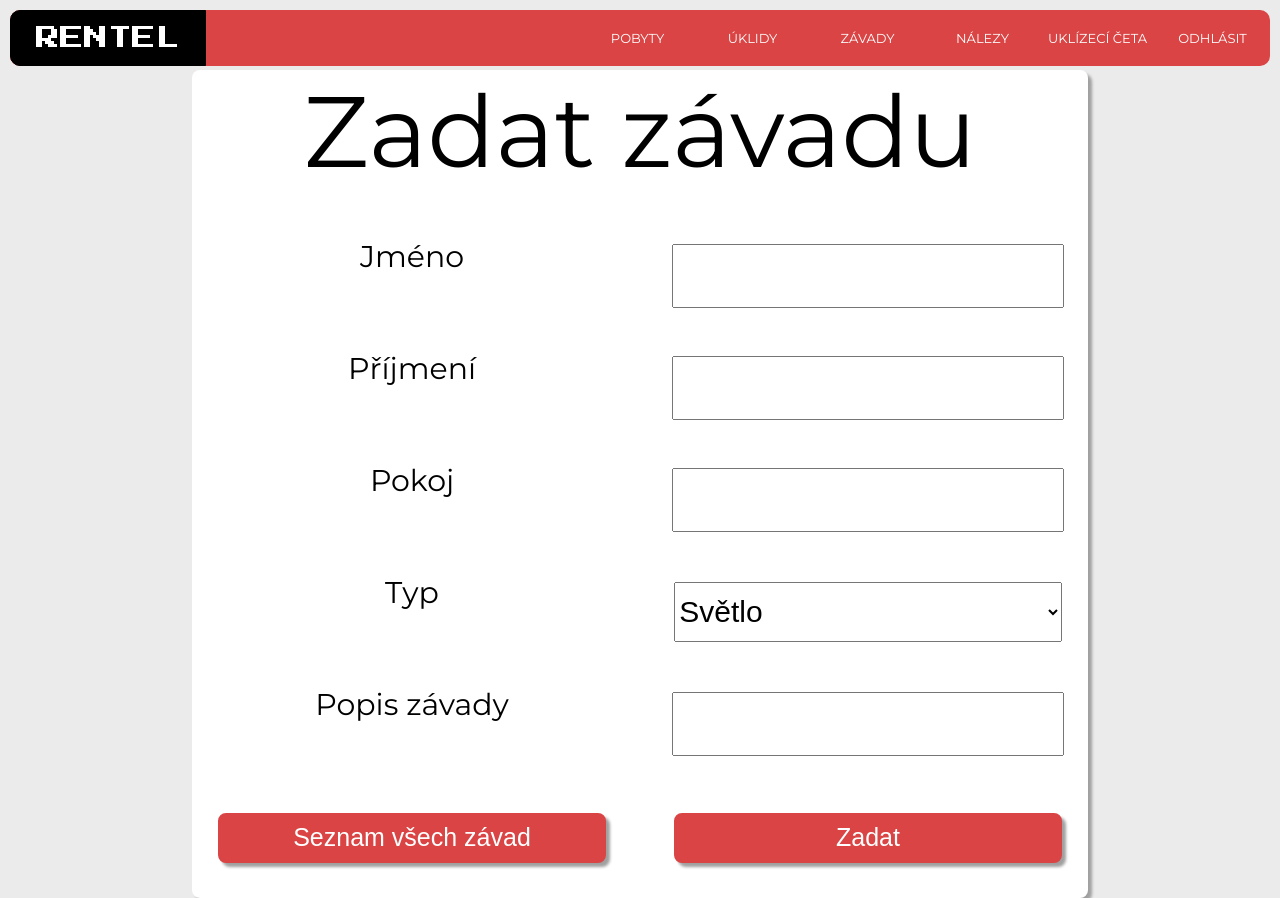
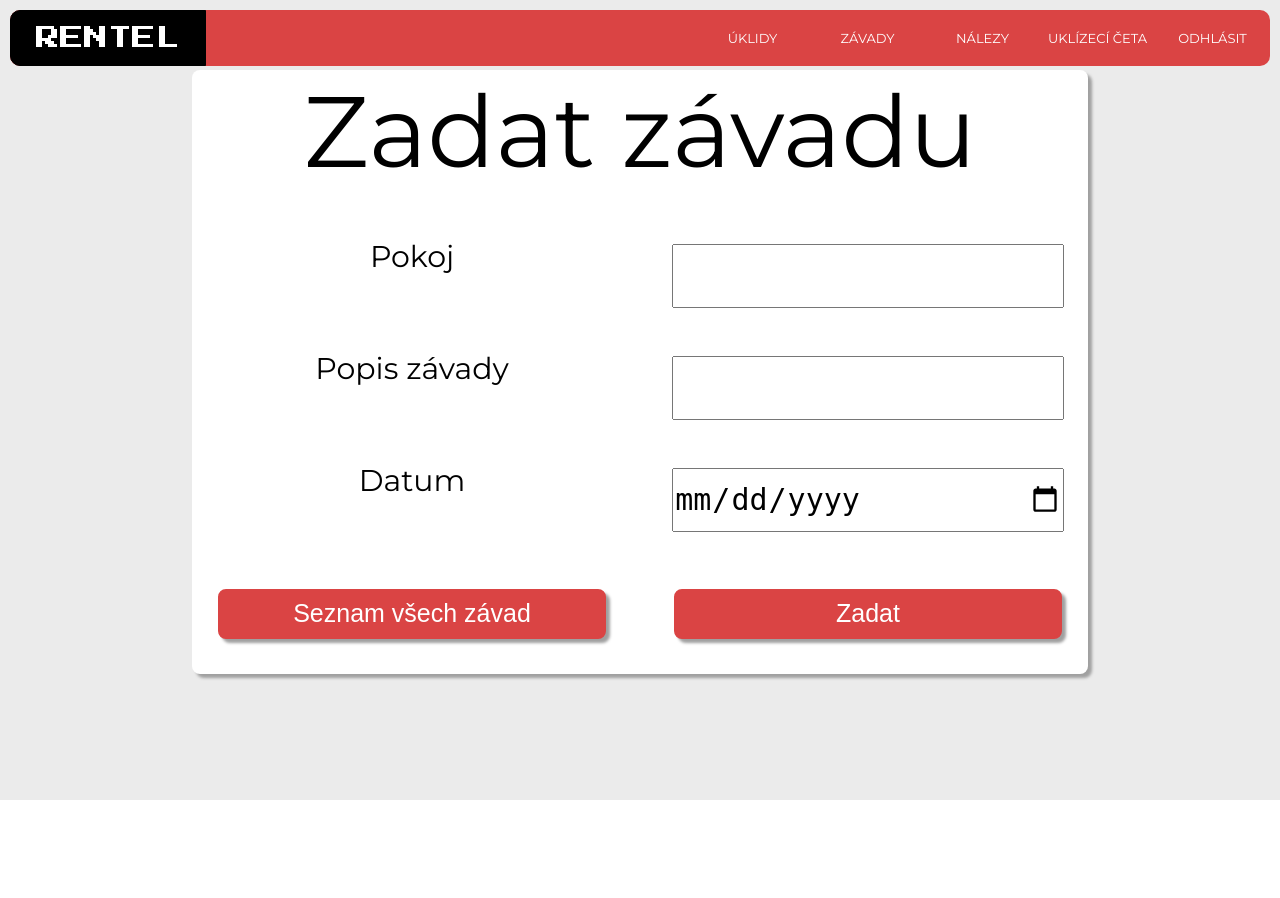
Before and after one commit to dp9898cz/ITU-project-2020, a Flask app: page /zadat_zavadu in a window 1280 px wide. After the commit the page ends 800 px from the top, so only its background shows below. Run offline with Flask 2, Linux system fonts and the light colour scheme.

Commit message:
delete and edits

```diff
--- a/web_app/routes.py
+++ b/web_app/routes.py
@@ -24,6 +24,10 @@ def zadat_zavadu():
 @routes.route('/pobyty', methods=['GET'])
 def pobyty():
     return render_template('pobyty.html')
+
+@routes.route('/uklizeci', methods=['GET'])
+def zadat_uklizeci():
+    return render_template('zadat_uklizeci.html')
 
 @routes.route('/uklizeci', methods=['GET'])
 def uklizeci():
--- a/web_app/static/css/style.css
+++ b/web_app/static/css/style.css
@@ -394,16 +394,18 @@ h3 {
     border-radius: 10px;
 }
 
-.content table th{
+.content table th {
     padding: 12px;
     border-bottom: 1px solid #ddd;
     text-align: center;
 }
-.content table td{
+
+.content table td {
     padding: 12px;
     text-align: center;
     background-color: #000;
 }
+
 .content table tr {
     transition: all .2s ease-in;
     cursor: pointer;
--- a/web_app/templates/base.html
+++ b/web_app/templates/base.html
@@ -25,14 +25,6 @@
             <a href="{{ url_for('routes.main') }}" class="main-icon">Rentel</a>
             <ul>
                 <li>
-                    <a class="level" href="{{ url_for('routes.pobyty') }}">Pobyty</a>
-                    <ul>
-                        <li><a href="{{ url_for('routes.zadat_pobyt') }}">Zadat pobyt</a></li>
-                        <li><a href="{{ url_for('routes.pobyty') }}">Seznam pobytů</a></li>
-
-                    </ul>
-                </li>
-                <li>
                     <a class="level" href="{{ url_for('routes.uklidy') }}">Úklidy</a>
                     <ul>
                         <li><a href="{{ url_for('routes.zadat_uklid') }}">Zadat úklid</a></li>
@@ -58,7 +50,7 @@
                 <li>
                     <a class="level" href="{{ url_for('routes.uklizeci') }}">Uklízecí četa</a>
                     <ul>
-                        <li><a href="{{ url_for('routes.uklizeci') }}">Přidat uklízeče</a></li>
+                        <li><a href="{{ url_for('routes.zadat_uklizeci') }}">Přidat uklízeče</a></li>
                         <li><a href="{{ url_for('routes.uklizeci') }}">Uklízecí četa</a></li>
                     </ul>
                 </li>
--- a/web_app/templates/zadat_zavadu.html
+++ b/web_app/templates/zadat_zavadu.html
@@ -2,34 +2,18 @@
 <div class="content">
     <h1>Zadat závadu</h1>
     <div class="form-content">
-
-
-
-        <div class="grid">
-            <h2>Jméno</h2>
-        </div>
-        <div class="grid"><input type="text"></div>
-        <div class="grid">
-            <h2>Příjmení</h2>
-        </div>
-        <div class="grid"><input type="text"></div>
         <div class="grid">
             <h2>Pokoj</h2>
         </div>
         <div class="grid"><input type="number"></div>
         <div class="grid">
-            <h2>Typ</h2>
-        </div>
-        <div class="grid"><select name="type">
-            <option value="1" selected>Světlo</option>
-            <option value="2">Topení</option>
-            <option value="3">Koupelna</option>
-            <option value="4">Nábytek</option>
-        </select></div>
-        <div class="grid">
             <h2>Popis závady</h2>
         </div>
         <div class="grid"><input type="text"></div>
+        <div class="grid">
+            <h2>Datum</h2>
+        </div>
+        <div class="grid"> <input type="date"></div>
         <div class="grid"><input type="submit" value="Seznam všech závad"></div>
         <div class="grid"><input type="submit" value="Zadat"></div>
     </div>
```
Also changed, not shown: web_app/templates/pobyty.html (deleted, +0 -37 lines), web_app/templates/zadat_nalez.html (+9 -12 lines), web_app/templates/zadat_uklid.html (+0 -11 lines), web_app/templates/zadat_uklizeci.html (renamed from web_app/templates/zadat_pobyt.html, +8 -11 lines).
